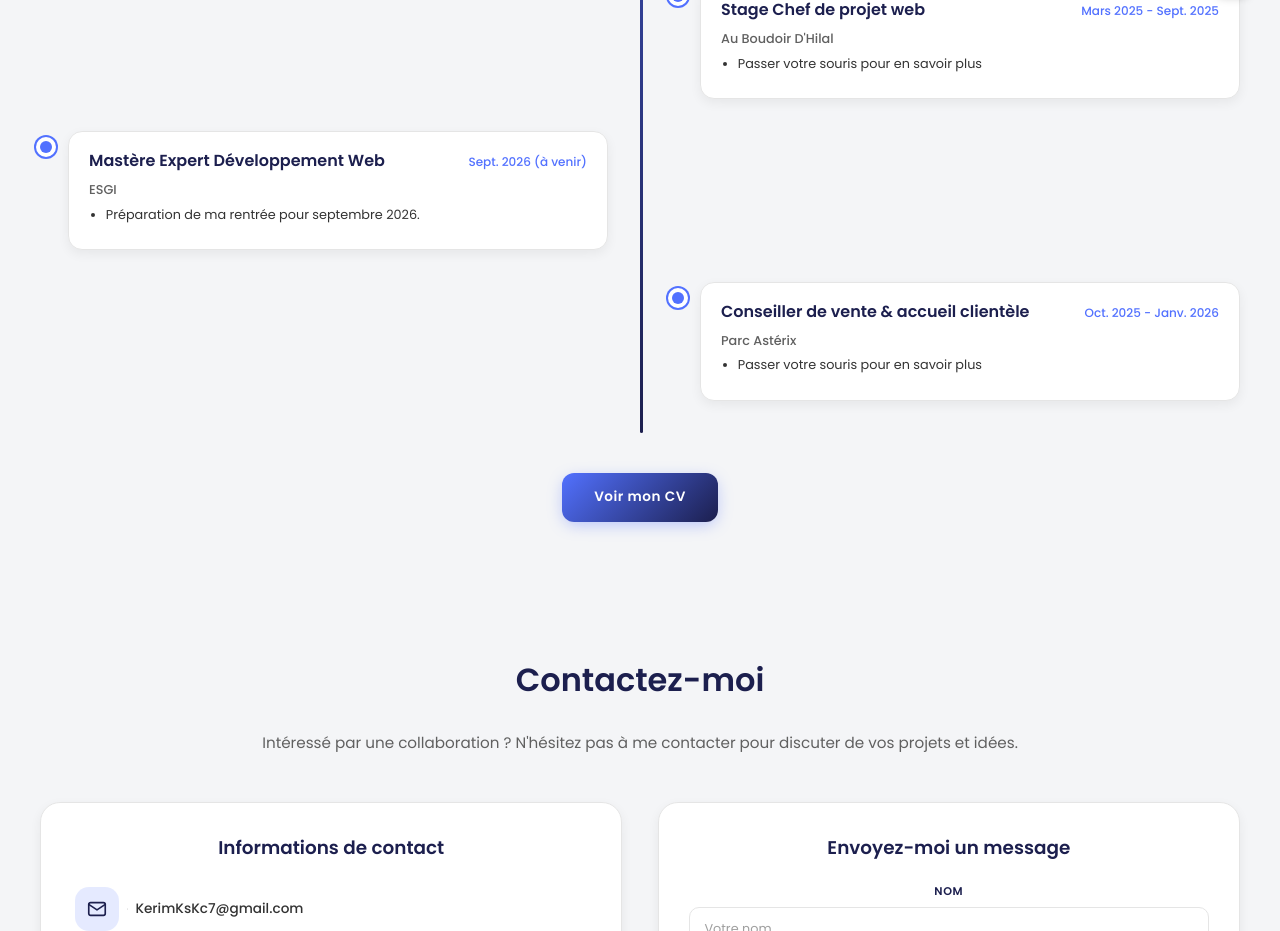
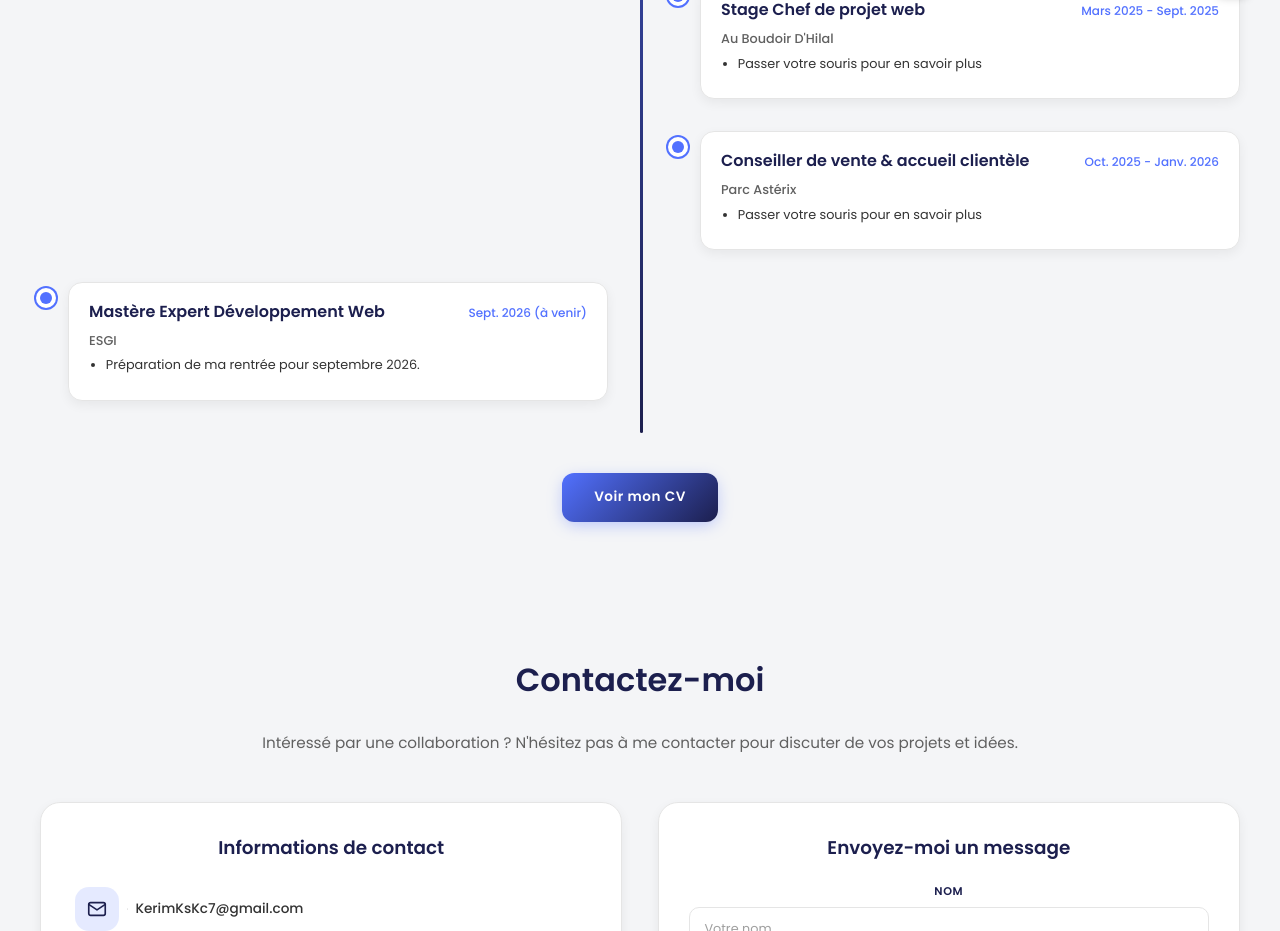
Before and after one commit to kskerim/KerimPortfolio, a React (Vite) app: page / in a window 1280 px wide. Shown: the part 3940-4871 px from the top of the page. Built offline with nearby package versions, Linux system fonts and the light colour scheme.

Commit message:
fix: popup missions avec portal pour positionnement correct + police unifiée

```diff
--- a/src/global.css
+++ b/src/global.css
@@ -711,6 +711,14 @@ a:hover { color: var(--couleur-primaire); }
 .tag-outils { background: rgba(255,170,43,0.25); color:#7a4300; }
 .tag-outils:hover { background:#7a4300; color:#fff; }
 
+/* tags en mode sombre - couleurs plus claires */
+[data-mode="dark"] .tag-ux { background: rgba(236,72,153,0.25); color: #f9a8d4; }
+[data-mode="dark"] .tag-ux:hover { background: #ec4899; color: #fff; }
+[data-mode="dark"] .tag-backend { background: rgba(16,185,129,0.25); color: #6ee7b7; }
+[data-mode="dark"] .tag-backend:hover { background: #10b981; color: #fff; }
+[data-mode="dark"] .tag-outils { background: rgba(255,170,43,0.25); color: #fcd34d; }
+[data-mode="dark"] .tag-outils:hover { background: #f59e0b; color: #fff; }
+
 /* timeline expériences & formations */
 .section-chrono .chrono { position:relative; margin-top:2.5rem; }
 .section-chrono .ligne { display:flex; gap:1rem; margin-bottom:2rem; align-items:flex-start; }
@@ -740,12 +748,12 @@ a:hover { color: var(--couleur-primaire); }
 /* panneau missions fixe */
 .section-chrono .ligne.experience { position:relative; }
 /* panneau flottant missions */
-.missions-float { position:fixed; z-index:70; background: var(--card-bg); border:1px solid var(--border-color); border-radius: var(--rayon); box-shadow: var(--ombre-douce); padding:1rem 1.15rem 1.25rem; animation: popIn .25s ease; pointer-events:none; }
+.missions-float { position:fixed; z-index:70; background: var(--card-bg); border:1px solid var(--border-color); border-radius: var(--rayon); box-shadow: var(--ombre-douce); padding:1rem 1.15rem 1.25rem; animation: popIn .25s ease; pointer-events:none; font-family: var(--police-principale); }
 @keyframes popIn { from { opacity:0; transform:translateY(8px) scale(.96);} to { opacity:1; transform:translateY(0) scale(1);} }
 .missions-float:before { content:""; position:absolute; left:0; top:0; bottom:0; width:6px; background: var(--couleur-accent); border-top-left-radius: var(--rayon); border-bottom-left-radius: var(--rayon); }
 .missions-float .missions-titre { margin:0 0 .55rem; font-size:1rem; font-weight:600; color: var(--couleur-primaire); padding-left:.6rem; border-bottom:1px solid var(--border-color); padding-bottom:.45rem; }
 .missions-float .missions-titre span { font-weight:500; color: var(--texte-secondaire); }
-.missions-float .liste-missions { margin:0; padding-left:1.2rem; font-size:.82rem; line-height:1.5; color: var(--texte-principal); }
+.missions-float .liste-missions { margin:0; padding-left:1.2rem; font-size:.92rem; line-height:1.5; color: var(--texte-principal); }
 .missions-float .liste-missions li { margin-bottom:.5rem; list-style:none; position:relative; }
 .missions-float .liste-missions li:before { content:""; position:absolute; left:-0.95rem; top:.55em; width:6px; height:6px; background: var(--couleur-accent); border-radius:50%; box-shadow:0 0 0 4px var(--couleur-gris-clair); }
 @media (max-width: 900px) {
@@ -792,6 +800,16 @@ a:hover { color: var(--couleur-primaire); }
   transform:translateY(0);
 }
 .btn-accent:focus-visible { outline:3px solid var(--couleur-accent); outline-offset:3px; }
+
+/* boutons en mode sombre - texte moins blanc */
+[data-mode="dark"] .btn-accent,
+[data-mode="dark"] .btn-confirmer {
+  color: rgba(255,255,255,0.9);
+}
+[data-mode="dark"][data-palette="contraste"] .btn-accent,
+[data-mode="dark"][data-palette="contraste"] .btn-confirmer {
+  color: rgba(255,255,255,0.85);
+}
 
 /* contact */
 .section-contact .infos-contact { margin-top:1.5rem; font-size:.95rem; line-height:1.6; }
--- a/src/sections/SectionExperienceFormation.tsx
+++ b/src/sections/SectionExperienceFormation.tsx
@@ -1,4 +1,5 @@
 import React, { useState, useEffect, useRef } from 'react';
+import { createPortal } from 'react-dom';
 
 interface LigneChrono {
   titre: string;
@@ -72,13 +73,6 @@ const lignes: LigneChrono[] = [
     ]
   },
   {
-    type: 'formation',
-    titre: 'Mastère Expert Développement Web',
-    organisation: 'ESGI',
-    periode: 'Sept. 2026 (à venir)',
-    details: ['Préparation de ma rentrée pour septembre 2026.']
-  },
-  {
     type: 'experience',
     titre: 'Conseiller de vente & accueil clientèle',
     organisation: 'Parc Astérix',
@@ -94,6 +88,13 @@ const lignes: LigneChrono[] = [
       'Travail en équipe dans un environnement dynamique'
     ],
     horsBUT: true
+  },
+  {
+    type: 'formation',
+    titre: 'Mastère Expert Développement Web',
+    organisation: 'ESGI',
+    periode: 'Sept. 2026 (à venir)',
+    details: ['Préparation de ma rentrée pour septembre 2026.']
   }
 ];
 
@@ -127,14 +128,18 @@ export function SectionExperienceFormation() {
   const calcStyle = () => {
     if (hovered === null) return {};
     const w = 380;
-    const hApprox = 260;
+    // estimer la hauteur selon le nombre de missions
+    const missionsCount = lignes[hovered].missions?.length || 0;
+    const hApprox = 100 + missionsCount * 28; // base + ~28px par mission
     const vw = typeof window !== 'undefined' ? window.innerWidth : 0;
     const vh = typeof window !== 'undefined' ? window.innerHeight : 0;
     let left = pos.x + 28;
     if (left + w + 16 > vw) left = vw - w - 16;
-    let top = pos.y - 40;
+    // centrer verticalement par rapport à la souris
+    let top = pos.y - hApprox / 2;
+    // garder dans les limites de l'écran
     if (top + hApprox > vh - 12) top = vh - hApprox - 12;
-    if (top < 12) top = 12;
+    if (top < 80) top = 80; // ne pas dépasser le header
     return { left, top, width: w } as React.CSSProperties;
   };
 
@@ -185,13 +190,14 @@ export function SectionExperienceFormation() {
           );
         })}
       </div>
-      {hovered !== null && lignes[hovered].missions && (
+      {hovered !== null && lignes[hovered].missions && createPortal(
         <div className="missions-float" style={calcStyle()} aria-live="polite">
           <h4 className="missions-titre">{lignes[hovered].organisation} - <span>Missions</span></h4>
           <ul className="liste-missions">
             {lignes[hovered].missions!.map(m => <li key={m}>{m}</li>)}
           </ul>
-        </div>
+        </div>,
+        document.documentElement
       )}
       <div className="centre-action">
         <a href="/Cv_Kerim_Kasikci.pdf" className="btn-accent" target="_blank" rel="noopener noreferrer"><span>Voir mon CV</span></a>
```
